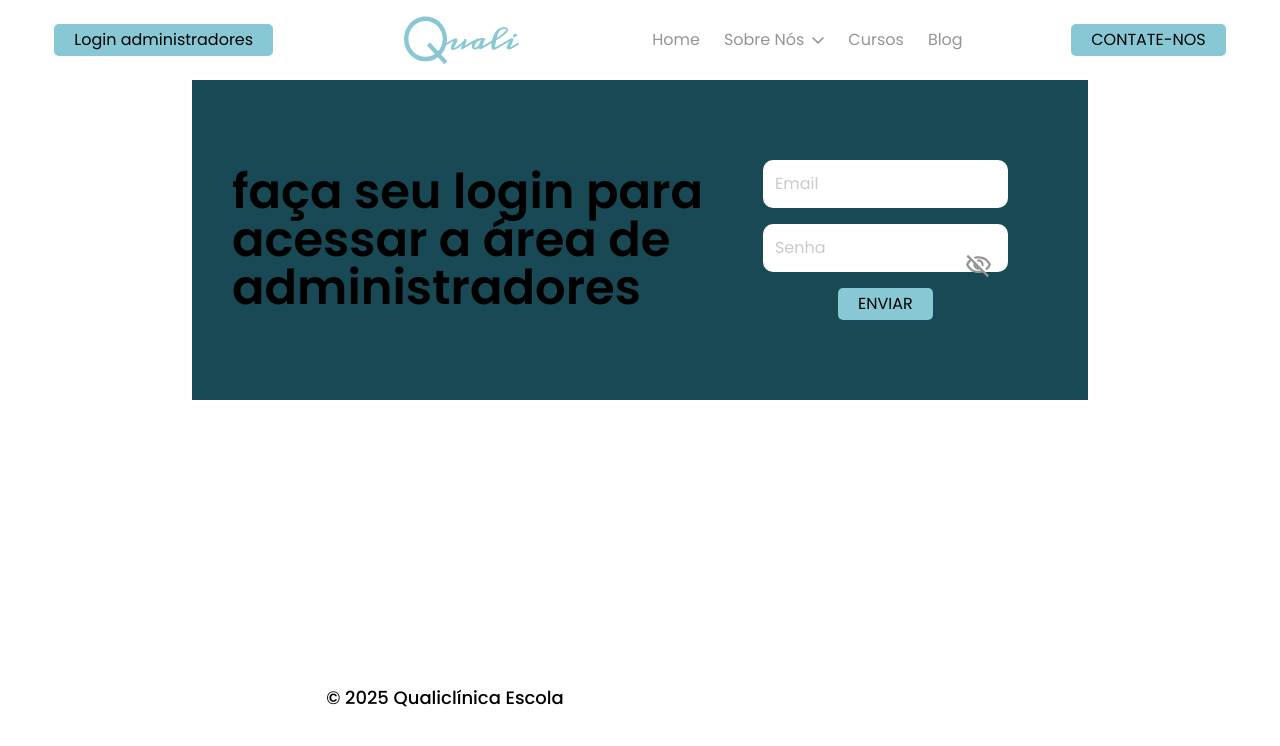
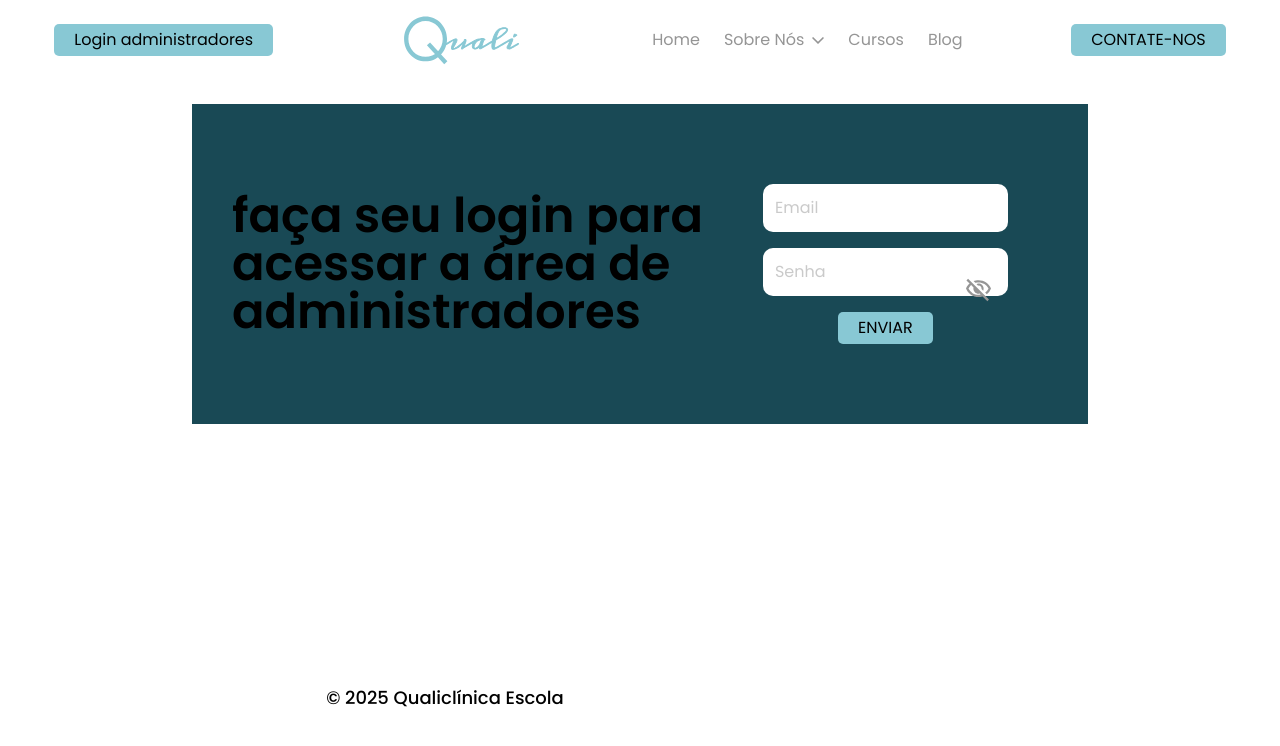
Before and after one commit to Conpec-Projetos/Qualiclinica-Escola, a Next.js app: page /login in a window 1280 px wide. Shown: the top 746 px of the page. Built offline with nearby package versions, Linux system fonts and the light colour scheme; no server answers.

Commit message:
refac(Login): add margin top to form

```diff
--- a/src/app/(pages)/login/page.tsx
+++ b/src/app/(pages)/login/page.tsx
@@ -7,7 +7,7 @@
   return (
     <div className="flex flex-col w-screen min-h-screen bg-white font-[family-name:var(--font-poppins)]">
       <Navbar />
-      <main className="w-full flex items-center justify-center text-black">
+      <main className="w-full flex items-center justify-center mt-6 text-black">
         <LoginForm />
       </main>
       <Footer></Footer>
```
